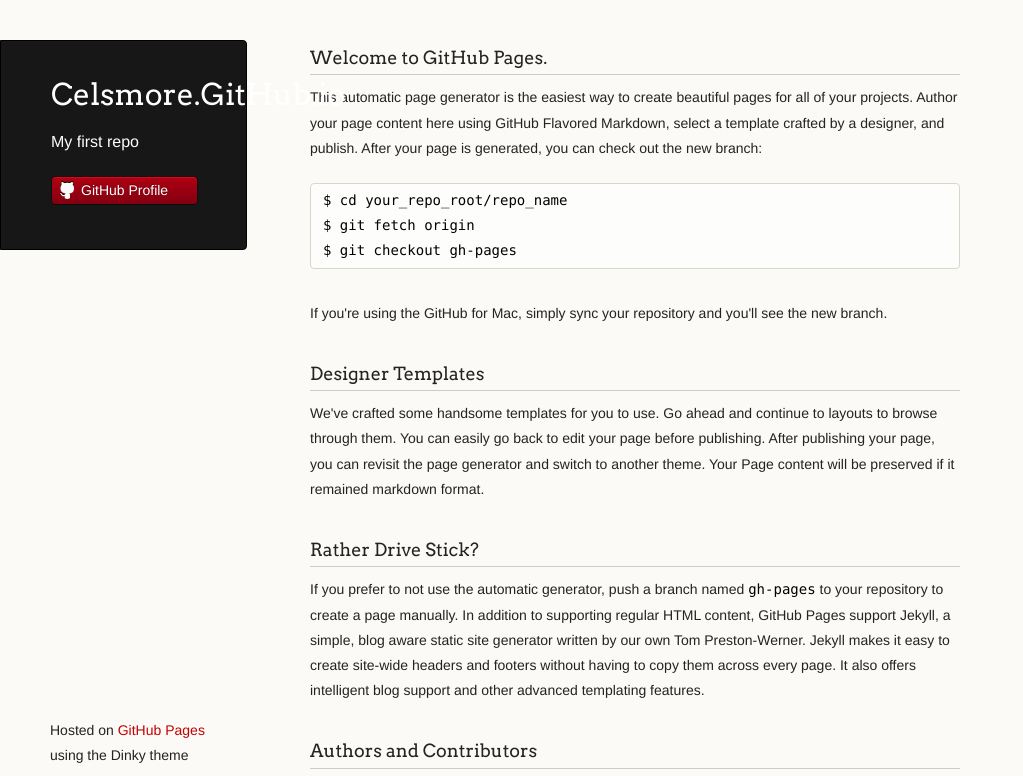
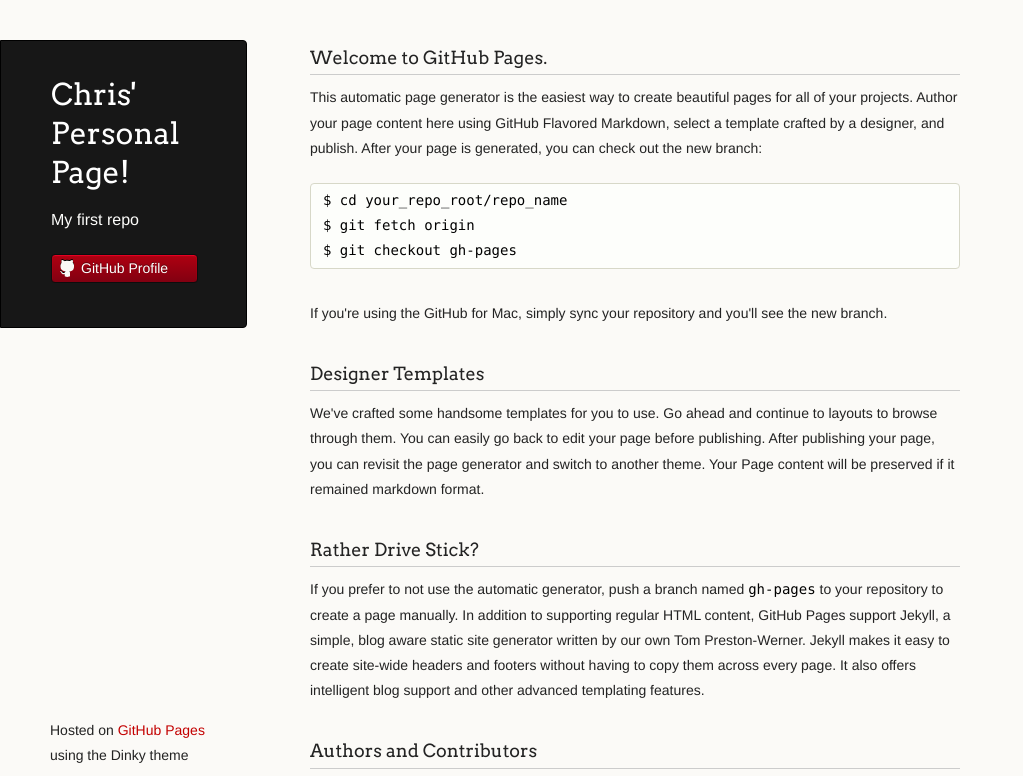
Before and after one commit to celsmore/celsmore.github.io, a plain HTML site: page index.html in a window 1280 px wide. Shown: the top 776 px of the page, without its empty margins (0-1023 px from the left). Drawn offline with Linux system fonts and the light colour scheme.

Commit message:
Changed the tile and removed forkme banner
references #1

```diff
--- a/index.html
+++ b/index.html
@@ -16,7 +16,7 @@
   <body>
     <div class="wrapper">
       <header>
-        <h1 class="header">Celsmore.GitHub.io</h1>
+        <h1 class="header">Chris' Personal Page!</h1>
         <p class="header">My first repo</p>
 
 
```
